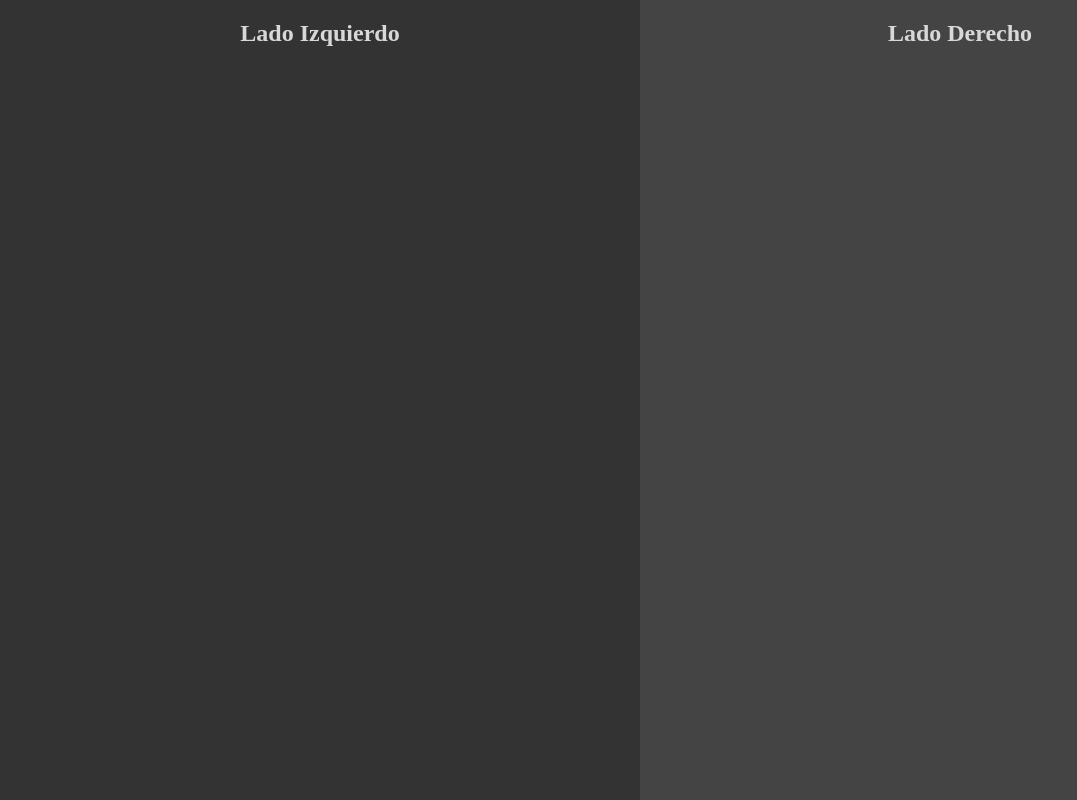
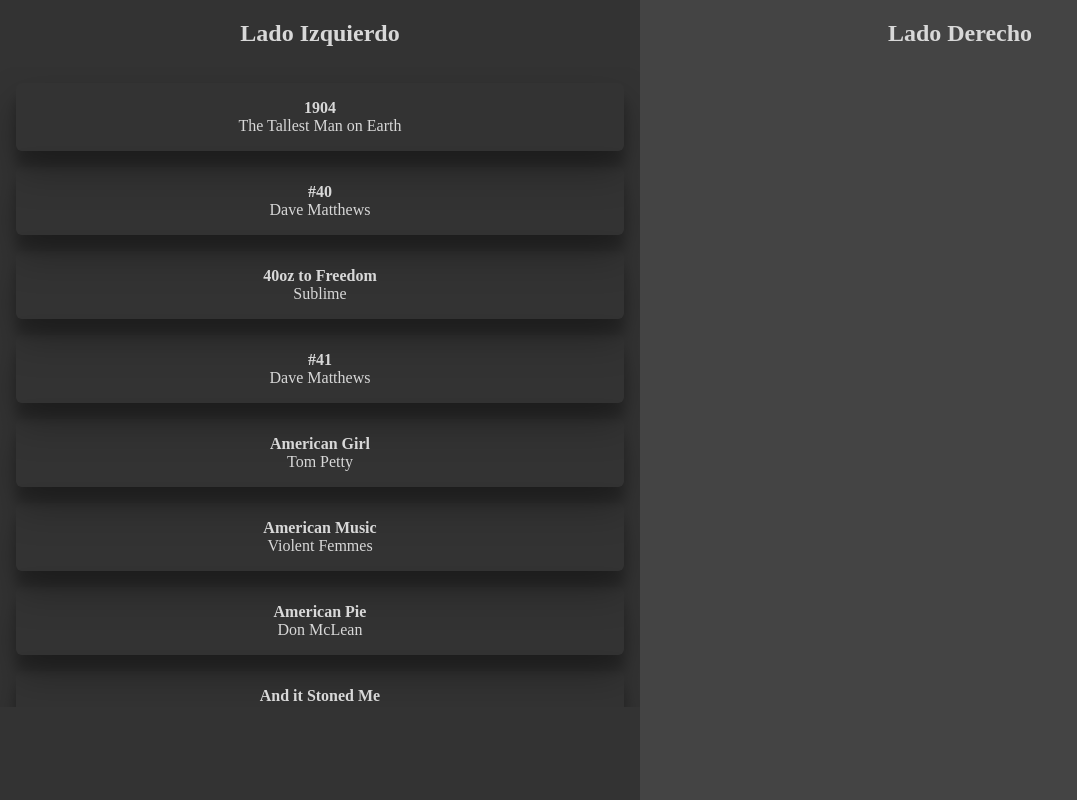
Before and after one commit to warderer/react-avanzado-g25a, a React (Vite) app in the folder 02-react-context/: page / in a window 1280 px wide. Shown: the whole page, without its empty margins (0-1077 px from the left). Built offline with nearby package versions, Linux system fonts and the light colour scheme.

Commit message:
✨ SongList Basico

```diff
--- /dev/null
+++ b/02-react-context/src/components/SongList/SongList.jsx
@@ -0,0 +1,32 @@
+import { useState, useEffect } from 'react'
+import canciones from '@/assets/listaCanciones.json'
+import './songlist.css'
+
+const SongList = () => {
+  const [list, setList] = useState([])
+  const [loading, setLoading] = useState(true)
+
+  // Simulo la llamada a la API
+  useEffect(() => {
+    setTimeout(() => {
+      setList(canciones)
+      setLoading(false)
+    }, 2000)
+  }, [])
+
+  return (
+    <section className='row-container'>
+      {
+        loading
+          ? <h2>Cargando...</h2>
+          : list.map((song) => (
+            <div key={song.id} className='row-song'>
+              <h4>{song.title}</h4>
+              <p>{song.artist}</p>
+            </div>
+          ))
+        }
+    </section>
+  )
+}
+export default SongList
--- /dev/null
+++ b/02-react-context/src/components/SongList/index.js
@@ -0,0 +1,3 @@
+import SongList from './SongList'
+
+export default SongList
--- /dev/null
+++ b/02-react-context/src/components/SongList/songlist.css
@@ -0,0 +1,15 @@
+.row-container {
+    overflow-y: scroll;
+    height: 80vh;
+}
+
+.row-song {
+    margin: 1rem;
+    padding: 1rem;
+    border-radius: 6px;
+    box-shadow: 0 19px 38px rgba(0, 0, 0, 0.30), 0 15px 12px rgba(0, 0, 0, 0.22);
+}
+
+.row-song p, .row-song h4 {
+    margin: 0;
+}
--- a/02-react-context/src/pages/Home/Home.jsx
+++ b/02-react-context/src/pages/Home/Home.jsx
@@ -1,3 +1,4 @@
+import SongList from '@/components/SongList'
 import './home.css'
 
 const Home = () => {
@@ -5,6 +6,7 @@
     <div className='home-container'>
       <div className='izquierdo'>
         <h2>Lado Izquierdo</h2>
+        <SongList />
       </div>
 
       <div className='derecho'>
```
